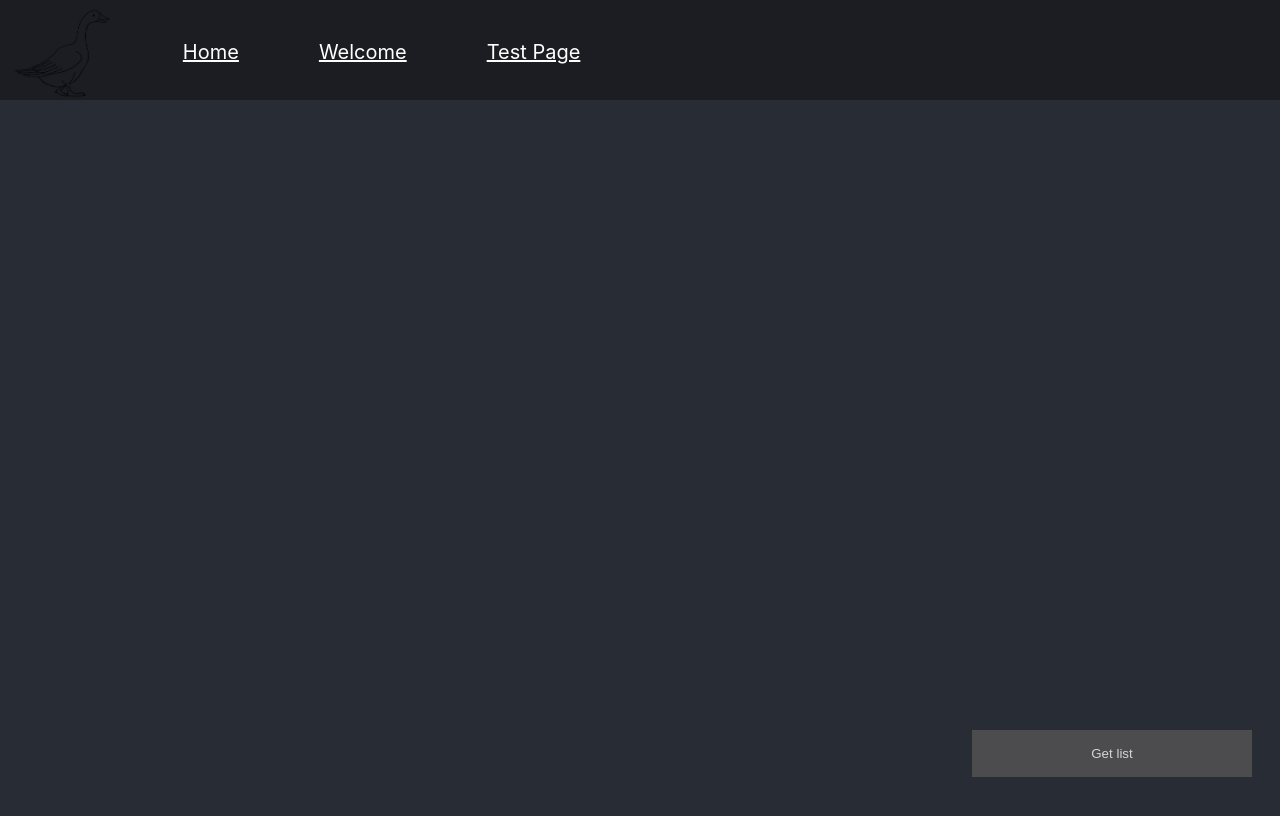
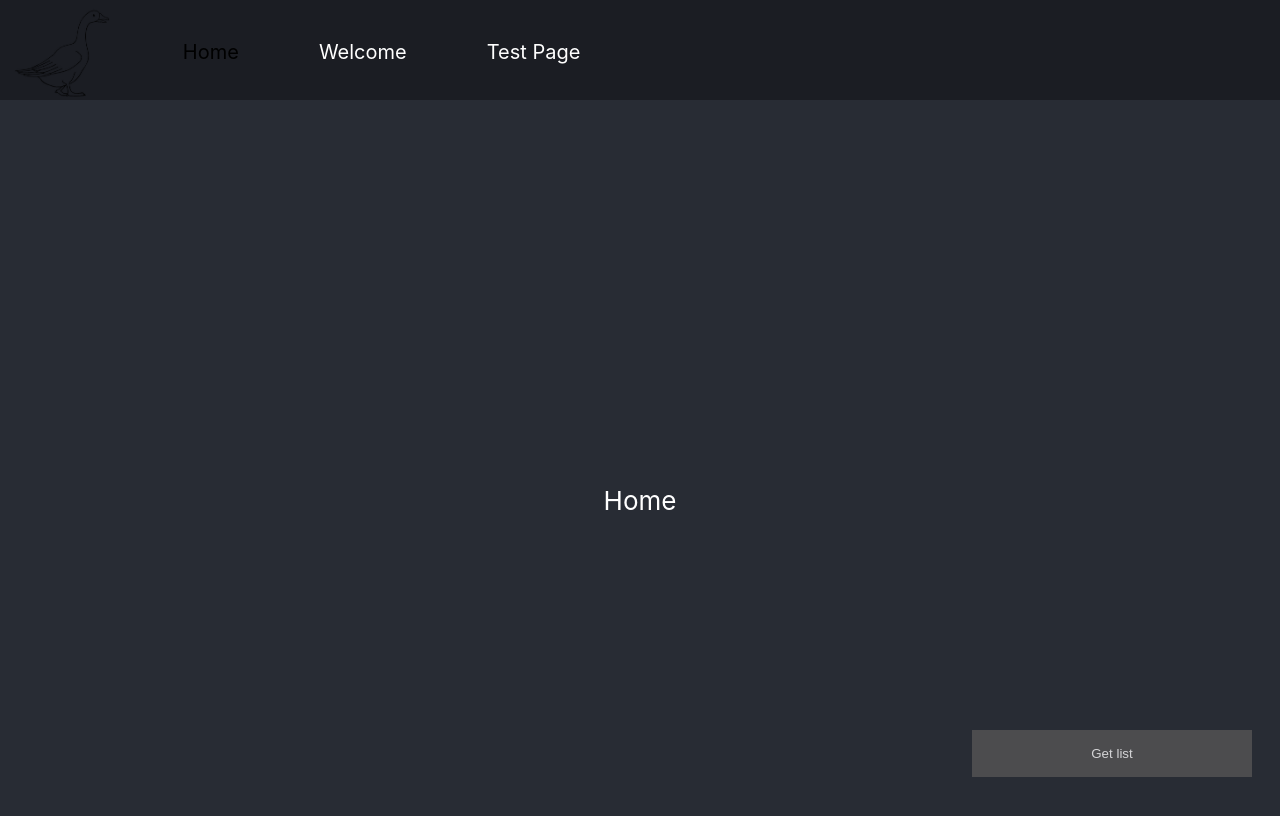
Before and after one commit to GoSSy4691/React-app_e-shop_GoSSy.link, a React (Create React App) app: page / in a window 1280 px wide. Shown: the top 816 px of the page. Built offline with nearby package versions, Linux system fonts and the light colour scheme.

Commit message:
fix: add exact in Route
add text-decoration to Header

```diff
--- a/src/App.js
+++ b/src/App.js
@@ -13,9 +13,9 @@ function App() {
         <Header/>
       </div>
       <header className='App-header'>
-        <Route path='/home' component={Home}/>
-        <Route path='/welcome' component={Welcome}/>
-        <Route path='/test_page' component={TestPage}/>
+        <Route exact path='/' component={Home}/>
+        <Route exact path='/welcome' component={Welcome}/>
+        <Route exact path='/test_page' component={TestPage}/>
         <div>
           <ShowList/>
         </div>
--- a/src/mainPage/header/header.css
+++ b/src/mainPage/header/header.css
@@ -13,6 +13,7 @@
 
 .text-inactive {
     color: white;
+    text-decoration: none;
 }
 
 .text-active {
--- a/src/mainPage/header/header.js
+++ b/src/mainPage/header/header.js
@@ -7,7 +7,7 @@ function Header() {
     <div className='nav'>
       <li><LogoImg/></li>
       <div className='bar'>
-      <li><NavLink className='text-inactive' activeClassName='text-active' to='/home'>Home</NavLink></li>
+      <li><NavLink className='text-inactive' activeClassName='text-active' to='/'>Home</NavLink></li>
       <li><NavLink className='text-inactive' activeClassName='text-active' to='/welcome'>Welcome</NavLink></li>
       <li><NavLink className='text-inactive' activeClassName='text-active' to='/test_page'>Test Page</NavLink></li>
       </div>
```
